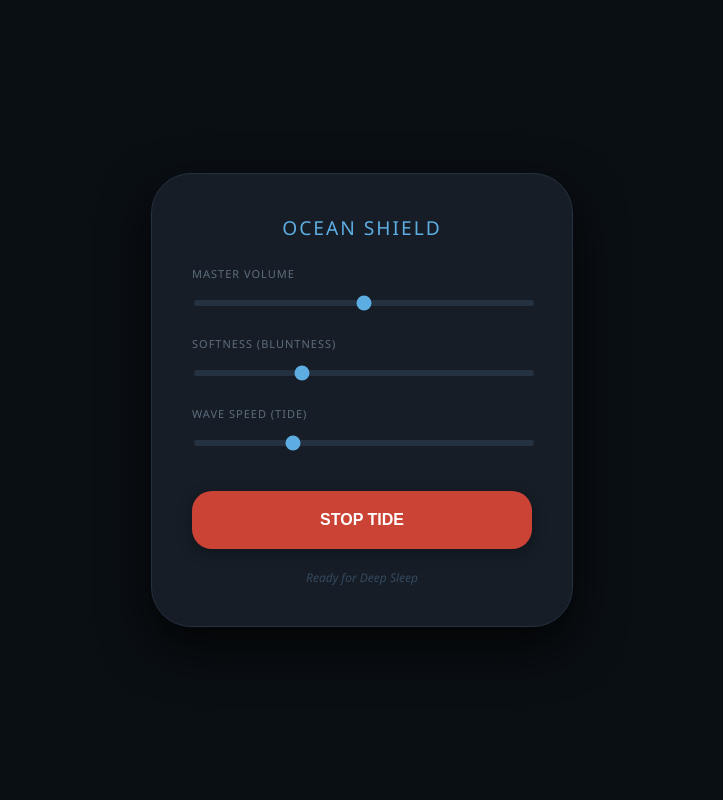
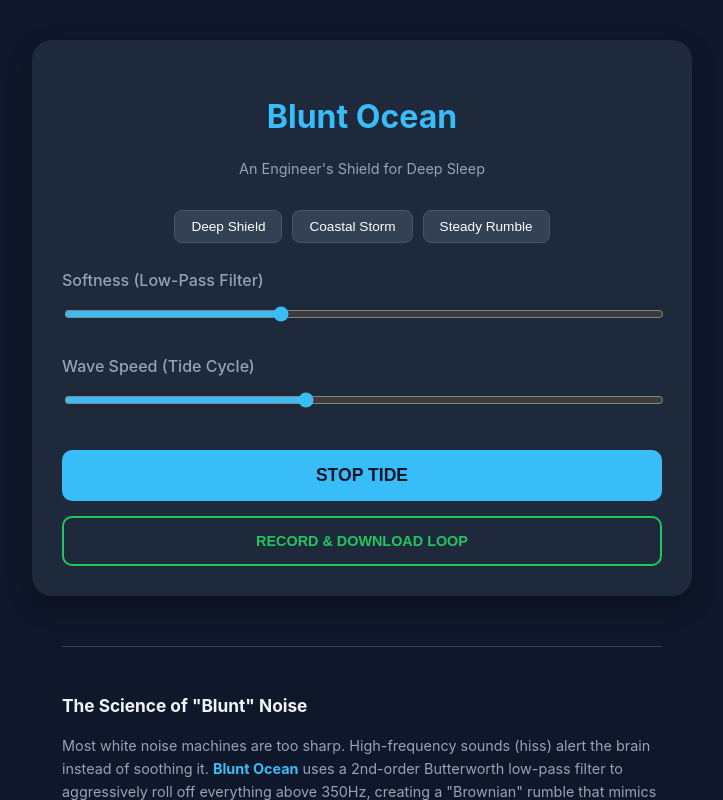
Before and after one commit to ronyli-cyber/brownocean, a plain HTML site: page index.html in a window 1280 px wide. Both pictures are taken after a click on the button "START TIDE". Shown: the top 800 px of the page, without its empty margins (278-1001 px from the left). Drawn offline with Linux system fonts and the light colour scheme.

Commit message:
Enhance UI and functionality for Deep Sleep Shield
Updated title and improved styling for better user experience. Added new features for sound control and recording.

```diff
--- a/index.html
+++ b/index.html
@@ -3,129 +3,277 @@
 <head>
     <meta charset="UTF-8">
     <meta name="viewport" content="width=device-width, initial-scale=1.0">
-    <title>Blunt Ocean Machine</title>
+    <title>Blunt Ocean | Deep Sleep Shield</title>
     <style>
-        body { background: #0a0f14; color: #a0b0c0; font-family: 'Segoe UI', Tahoma, Geneva, Verdana, sans-serif; display: flex; align-items: center; justify-content: center; height: 100vh; margin: 0; }
-        .card { background: #161d26; padding: 2.5rem; border-radius: 40px; box-shadow: 0 20px 50px rgba(0,0,0,0.8); text-align: center; width: 340px; border: 1px solid #243140; }
-        h2 { margin-top: 0; color: #5dade2; font-weight: 300; letter-spacing: 2px; text-transform: uppercase; font-size: 1.2rem; }
+        :root {
+            --bg-color: #0f172a;
+            --card-bg: #1e293b;
+            --accent: #38bdf8;
+            --text-main: #f1f5f9;
+            --text-dim: #94a3b8;
+        }
+
+        body {
+            font-family: -apple-system, BlinkMacSystemFont, "Segoe UI", Roboto, Helvetica, Arial, sans-serif;
+            background-color: var(--bg-color);
+            color: var(--text-main);
+            display: flex;
+            flex-direction: column;
+            align-items: center;
+            padding: 40px 20px;
+            margin: 0;
+            line-height: 1.6;
+        }
+
+        .container {
+            max-width: 600px;
+            width: 100%;
+            background: var(--card-bg);
+            padding: 30px;
+            border-radius: 20px;
+            box-shadow: 0 10px 25px rgba(0,0,0,0.3);
+            text-align: center;
+        }
+
+        h1 { margin-bottom: 10px; color: var(--accent); }
+        .tagline { color: var(--text-dim); margin-bottom: 30px; font-size: 0.9em; }
+
+        .presets {
+            display: flex;
+            gap: 10px;
+            justify-content: center;
+            margin-bottom: 25px;
+        }
+
+        .presets button {
+            background: #334155;
+            border: 1px solid #475569;
+            color: white;
+            padding: 8px 16px;
+            border-radius: 8px;
+            cursor: pointer;
+            font-size: 0.85em;
+            transition: all 0.2s;
+        }
+
+        .presets button:hover { background: var(--accent); color: var(--bg-color); }
+
         .control-group { margin: 25px 0; text-align: left; }
-        label { font-size: 11px; text-transform: uppercase; color: #5d6d7e; display: block; margin-bottom: 8px; letter-spacing: 1px; }
-        input[type=range] { width: 100%; cursor: pointer; accent-color: #5dade2; background: #243140; height: 6px; border-radius: 5px; appearance: none; }
-        button { background: #2e86c1; border: none; color: white; padding: 20px; border-radius: 20px; font-size: 16px; font-weight: 600; cursor: pointer; transition: all 0.3s; width: 100%; margin-top: 15px; box-shadow: 0 4px 15px rgba(0,0,0,0.3); }
-        button:hover { background: #3498db; transform: translateY(-2px); }
-        button.active { background: #cb4335; }
-        .status { margin-top: 20px; font-size: 12px; color: #34495e; font-style: italic; }
+        label { display: block; margin-bottom: 10px; font-weight: 500; color: var(--text-dim); }
+
+        input[type=range] {
+            width: 100%;
+            cursor: pointer;
+            accent-color: var(--accent);
+        }
+
+        .main-action {
+            width: 100%;
+            padding: 15px;
+            border: none;
+            border-radius: 10px;
+            font-size: 1.1em;
+            font-weight: bold;
+            cursor: pointer;
+            margin-top: 10px;
+            transition: transform 0.1s;
+        }
+
+        #playBtn { background: var(--accent); color: var(--bg-color); }
+        #downloadBtn {
+            background: transparent;
+            border: 2px solid #22c55e;
+            color: #22c55e;
+            margin-top: 15px;
+            font-size: 0.9em;
+        }
+        #downloadBtn:disabled { opacity: 0.5; cursor: not-allowed; border-color: gray; color: gray; }
+
+        .about-section {
+            max-width: 600px;
+            margin-top: 50px;
+            text-align: left;
+            font-size: 0.9em;
+            color: var(--text-dim);
+            border-top: 1px solid #334155;
+            padding-top: 30px;
+        }
+
+        .about-section h2 { color: var(--text-main); font-size: 1.2em; }
+        .about-section b { color: var(--accent); }
     </style>
 </head>
 <body>
 
-<div class="card">
-    <h2>Ocean Shield</h2>
+    <div class="container">
+        <h1>Blunt Ocean</h1>
+        <p class="tagline">An Engineer's Shield for Deep Sleep</p>
 
-    <div class="control-group">
-        <label>Master Volume</label>
-        <input type="range" id="masterVol" min="0" max="1" step="0.01" value="0.5">
+        <div class="presets">
+            <button onclick="setPreset(1.0, 0.08)">Deep Shield</button>
+            <button onclick="setPreset(0.65, 0.22)">Coastal Storm</button>
+            <button onclick="setPreset(0.95, 0.0)">Steady Rumble</button>
         </div>
 
         <div class="control-group">
-        <label>Softness (Bluntness)</label>
-        <input type="range" id="softness" min="150" max="800" step="10" value="350">
+            <label>Softness (Low-Pass Filter)</label>
+            <input type="range" id="softnessSlider" min="100" max="800" value="350">
         </div>
 
         <div class="control-group">
-        <label>Wave Speed (Tide)</label>
-        <input type="range" id="waveSpeed" min="0.05" max="0.3" step="0.01" value="0.12">
+            <label>Wave Speed (Tide Cycle)</label>
+            <input type="range" id="speedSlider" min="0" max="0.3" step="0.01" value="0.12">
         </div>
 
-    <button id="playBtn">START TIDE</button>
-    <div class="status" id="status">Ready for Deep Sleep</div>
+        <button id="playBtn" class="main-action">START TIDE</button>
+        <button id="downloadBtn" class="main-action">RECORD & DOWNLOAD LOOP</button>
+    </div>
+
+    <div class="about-section">
+        <h2>The Science of "Blunt" Noise</h2>
+        <p>Most white noise machines are too sharp. High-frequency sounds (hiss) alert the brain instead of soothing it. <b>Blunt Ocean</b> uses a 2nd-order Butterworth low-pass filter to aggressively roll off everything above 350Hz, creating a "Brownian" rumble that mimics the physical weight of water.</p>
+
+        <h2>Why a Full Night's Sleep?</h2>
+        <p>Consistent, uninterrupted sleep allows the brain to complete <b>REM and Deep Sleep cycles</b>, which are critical for memory consolidation and clearing metabolic waste (glymphatic system). By masking sudden room noises—like a car door or a floor creak—this shield prevents the "startle response" that triggers micro-awakenings.</p>
+
+        <h2>Speaker Setup Tips</h2>
+        <ul>
+            <li><b>Boundary Loading:</b> Place your speaker (like a Google Home Mini) in a corner about 4 inches from the walls. This naturally amplifies the bass by 6dB.</li>
+            <li><b>Decoupling:</b> Place the speaker on a soft surface (a mousepad or towel) to prevent the table from buzzing, leaving only the "blunt" air vibrations.</li>
+            <li><b>Diffusion:</b> Point the speaker <i>away</i> from your bed. Let the sound bounce off the wall to create a more immersive, room-filling "blanket" effect.</li>
+        </ul>
     </div>
 
     <script>
         let audioCtx;
+        let biquadFilter;
+        let swellGain;
+        let masterGain;
         let isPlaying = false;
-    let bL, bR, lfo, bluntFilter, masterGain, swellNode;
 
-    const playBtn = document.getElementById('playBtn');
-    const masterSlider = document.getElementById('masterVol');
-    const softSlider = document.getElementById('softness');
-    const speedSlider = document.getElementById('waveSpeed');
+        function initAudio() {
+            audioCtx = new (window.AudioContext || window.webkitAudioContext)();
 
-    function createBrownNode() {
-        const bufferSize = 4096;
+            // 1. Noise Generation (Pink-ish/Brown)
+            const bufferSize = 2 * audioCtx.sampleRate;
+            const noiseBuffer = audioCtx.createBuffer(1, bufferSize, audioCtx.sampleRate);
+            const output = noiseBuffer.getChannelData(0);
+
             let lastOut = 0.0;
-        const node = audioCtx.createScriptProcessor(bufferSize, 1, 1);
-        node.onaudioprocess = (e) => {
-            let output = e.outputBuffer.getChannelData(0);
             for (let i = 0; i < bufferSize; i++) {
-                let white = Math.random() * 2 - 1;
+                const white = Math.random() * 2 - 1;
                 output[i] = (lastOut + (0.02 * white)) / 1.02;
                 lastOut = output[i];
-                output[i] *= 5.0; // Richer base gain
-            }
-        };
-        return node;
+                output[i] *= 3.5; // Gain compensation
             }
 
-    playBtn.addEventListener('click', () => {
-        if (!audioCtx) audioCtx = new (window.AudioContext || window.webkitAudioContext)();
+            const noiseSource = audioCtx.createBufferSource();
+            noiseSource.buffer = noiseBuffer;
+            noiseSource.loop = true;
 
-        if (!isPlaying) {
-            if (audioCtx.state === 'suspended') audioCtx.resume();
+            // 2. The "Blunt" Filter
+            biquadFilter = audioCtx.createBiquadFilter();
+            biquadFilter.type = "lowpass";
+            biquadFilter.frequency.value = document.getElementById('softnessSlider').value;
 
-            // 1. Stereo Brown Noise
-            bL = createBrownNode();
-            bR = createBrownNode();
-            const merger = audioCtx.createChannelMerger(2);
-
-            // 2. Blunt Filter (Removes high-end sharpness)
-            bluntFilter = audioCtx.createBiquadFilter();
-            bluntFilter.type = "lowpass";
-            bluntFilter.frequency.value = softSlider.value;
-            bluntFilter.Q.value = 0.5; // Natural roll-off
-
-            // 3. Swell Logic (The Breathing Ocean)
-            swellNode = audioCtx.createGain();
-            lfo = audioCtx.createOscillator();
-            const lfoGain = audioCtx.createGain();
-
-            lfo.type = 'sine';
-            lfo.frequency.value = speedSlider.value;
-            lfoGain.gain.value = 0.4; // The depth of the volume dip
-
-            lfo.connect(lfoGain);
-            lfoGain.connect(swellNode.gain);
-            // Default swellNode.gain is 1.0, LFO oscillates it between 0.6 and 1.4
+            // 3. The Swell (Tide)
+            swellGain = audioCtx.createGain();
 
             // 4. Master Output
             masterGain = audioCtx.createGain();
-            masterGain.gain.value = masterSlider.value;
+            masterGain.gain.value = 0.8;
 
-            // Chain everything
-            bL.connect(merger, 0, 0);
-            bR.connect(merger, 0, 1);
-            merger.connect(bluntFilter);
-            bluntFilter.connect(swellNode);
-            swellNode.connect(masterGain);
+            noiseSource.connect(biquadFilter);
+            biquadFilter.connect(swellGain);
+            swellGain.connect(masterGain);
             masterGain.connect(audioCtx.destination);
 
-            lfo.start();
+            noiseSource.start();
+            updateTide();
+        }
 
-            playBtn.textContent = "STOP TIDE";
-            playBtn.classList.add('active');
+        function updateTide() {
+            if (!isPlaying) return;
+            const now = audioCtx.currentTime;
+            const speed = parseFloat(document.getElementById('speedSlider').value);
+
+            if (speed === 0) {
+                swellGain.gain.setTargetAtTime(0.8, now, 0.1);
+            } else {
+                const period = 1 / speed;
+                // Create a smooth oscillation for the tide
+                swellGain.gain.cancelScheduledValues(now);
+                for (let i = 0; i < 10; i++) {
+                    const t = i * (period / 2);
+                    const val = i % 2 === 0 ? 0.9 : 0.4;
+                    swellGain.gain.exponentialRampToValueAtTime(val, now + t);
+                }
+            }
+            setTimeout(updateTide, 2000);
+        }
+
+        function setPreset(softnessScale, speed) {
+            // Map 0.0-1.0 to our slider ranges
+            const freq = 100 + (700 * (1 - softnessScale));
+            document.getElementById('softnessSlider').value = freq;
+            document.getElementById('speedSlider').value = speed;
+            if (isPlaying) {
+                biquadFilter.frequency.setTargetAtTime(freq, audioCtx.currentTime, 0.1);
+            }
+        }
+
+        document.getElementById('playBtn').addEventListener('click', () => {
+            if (!isPlaying) {
+                if (!audioCtx) initAudio();
+                audioCtx.resume();
                 isPlaying = true;
+                document.getElementById('playBtn').innerText = "STOP TIDE";
             } else {
-            bL.disconnect(); bR.disconnect(); lfo.stop();
+                audioCtx.suspend();
                 isPlaying = false;
-            playBtn.textContent = "START TIDE";
-            playBtn.classList.remove('active');
+                document.getElementById('playBtn').innerText = "START TIDE";
             }
         });
 
-    // Real-time Controls
-    masterSlider.oninput = () => { if(masterGain) masterGain.gain.value = masterSlider.value; };
-    softSlider.oninput = () => { if(bluntFilter) bluntFilter.frequency.value = softSlider.value; };
-    speedSlider.oninput = () => { if(lfo) lfo.frequency.value = speedSlider.value; };
+        document.getElementById('softnessSlider').oninput = (e) => {
+            if (isPlaying) biquadFilter.frequency.setTargetAtTime(e.target.value, audioCtx.currentTime, 0.1);
+        };
+
+        // --- RECORD & DOWNLOAD LOGIC ---
+        const downloadBtn = document.getElementById('downloadBtn');
+        downloadBtn.onclick = async () => {
+            if (!isPlaying) { alert("Please Start Tide first to record."); return; }
+
+            const waveSpeed = parseFloat(document.getElementById('speedSlider').value);
+            const loopDurationMs = waveSpeed > 0 ? (1 / waveSpeed) * 1000 : 10000;
+            const recordTime = Math.min(loopDurationMs, 30000); // 1 full cycle, max 30s
+
+            const dest = audioCtx.createMediaStreamDestination();
+            masterGain.connect(dest);
+
+            const mediaRecorder = new MediaRecorder(dest.stream);
+            let chunks = [];
+
+            downloadBtn.innerText = `Recording (${(recordTime/1000).toFixed(1)}s)...`;
+            downloadBtn.disabled = true;
+
+            mediaRecorder.ondataavailable = (e) => chunks.push(e.data);
+            mediaRecorder.onstop = () => {
+                const blob = new Blob(chunks, { type: 'audio/wav' });
+                const url = URL.createObjectURL(blob);
+                const a = document.createElement('a');
+                a.href = url;
+                a.download = 'blunt_ocean_loop.wav';
+                a.click();
+
+                chunks = [];
+                downloadBtn.innerText = "RECORD & DOWNLOAD LOOP";
+                downloadBtn.disabled = false;
+            };
+
+            mediaRecorder.start();
+            setTimeout(() => mediaRecorder.stop(), recordTime);
+        };
     </script>
 </body>
 </html>
```
Lines whose indentation alone changed are shown as unchanged.
